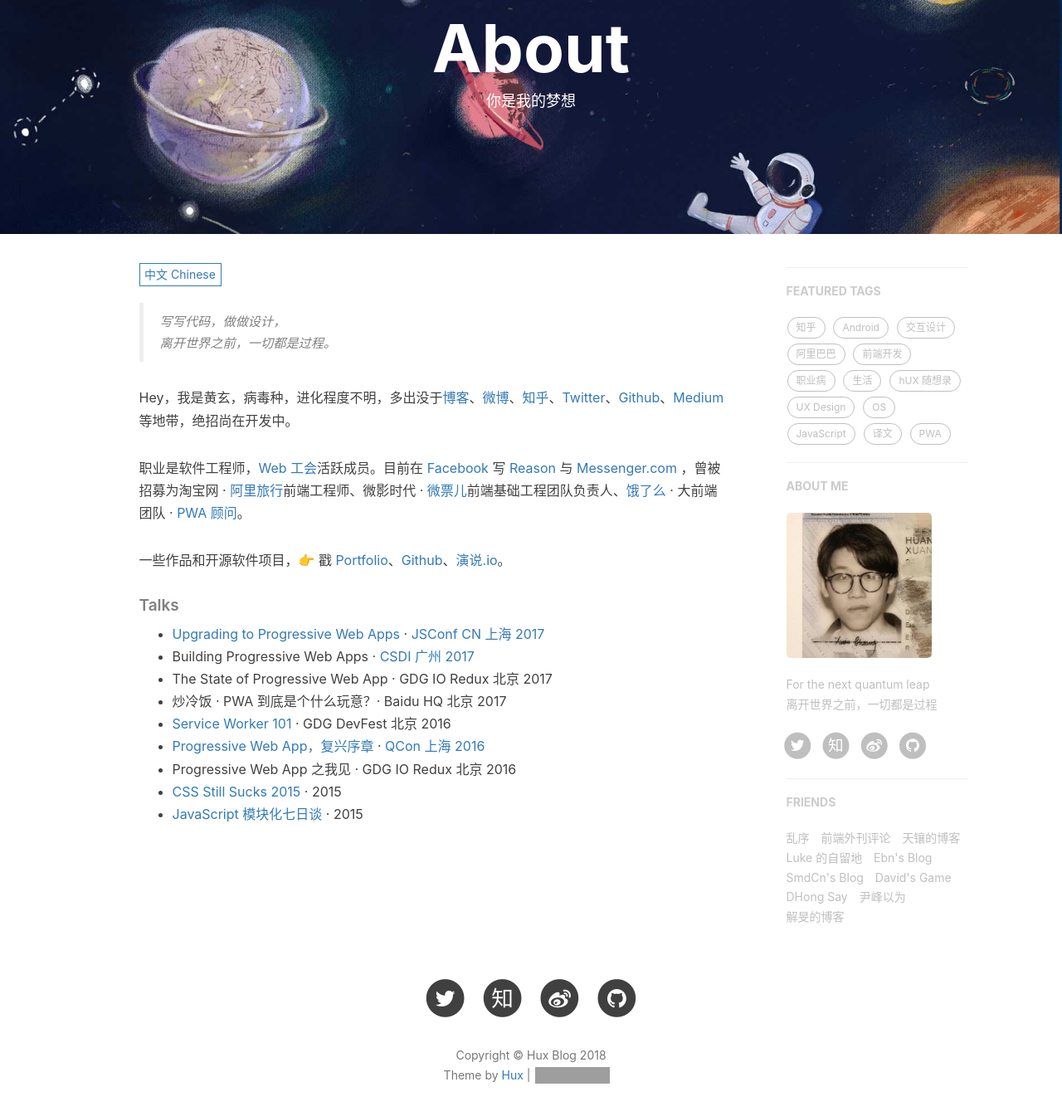
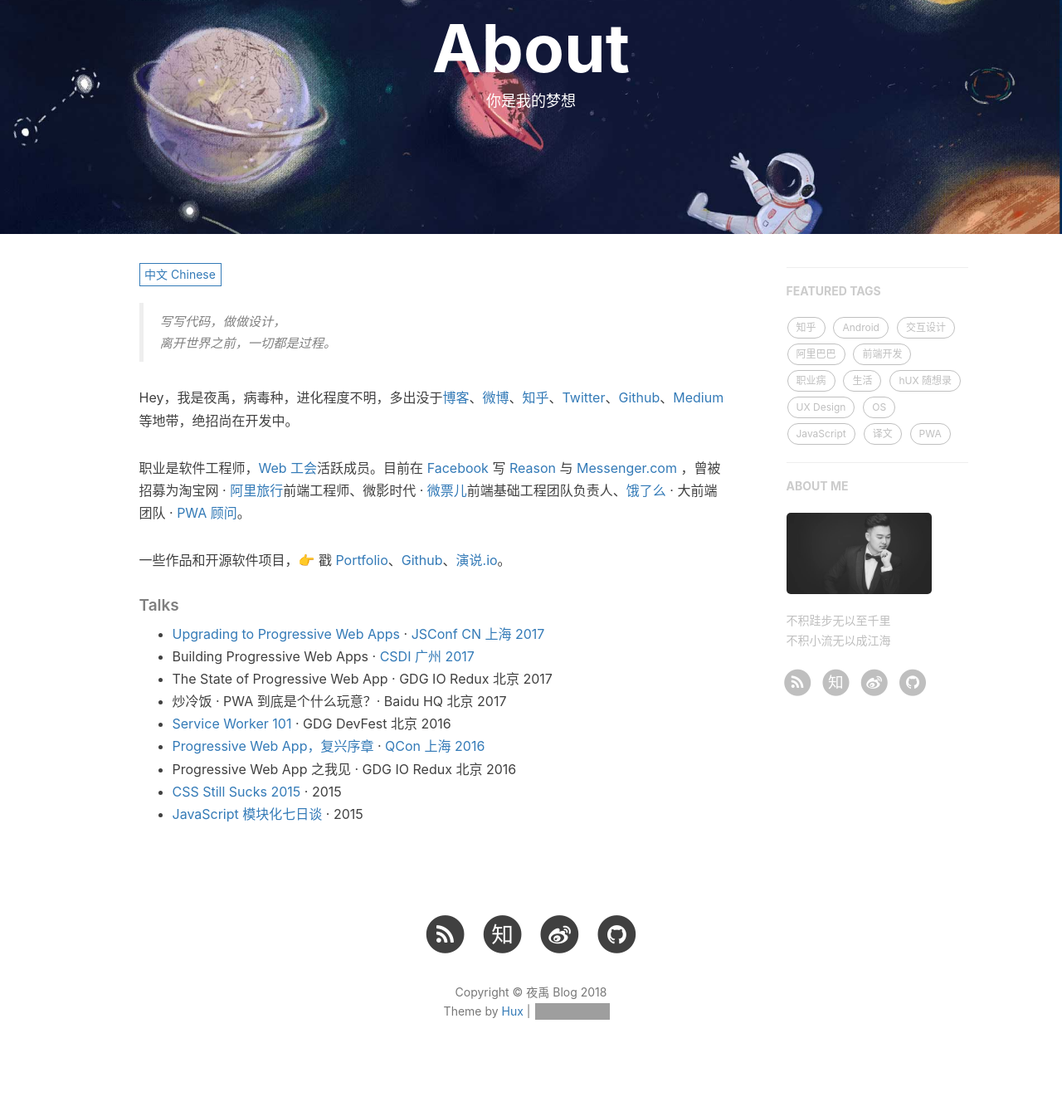
Before and after one commit to yemingyu/blog-template, a Jekyll site: the page built from about.html, in a window 1280 px wide and 1400 px high, scrolled down 136 px. Shown: the top 1345 px of the window at 83% size. Built offline with Jekyll 4.4.1, drawn with Linux system fonts in a browser that asks for light colours; nearby versions of some CDN libraries; comment, search, counter and statistics services are not loaded; after the commit the page ends 1459 px from its top, so only the background shows below that; some of the changed lines change nothing that is shown; grey boxes are pictures that could not be loaded.

Commit message:
modify config

```diff
--- a/_config.yml
+++ b/_config.yml
@@ -1,22 +1,22 @@
 # Site settings
-title: Hux Blog
-SEOTitle: 黄玄的博客 | Hux Blog
+title: 夜禹 Blog
+SEOTitle: 夜禹的博客 | 夜禹 Blog
 header-img: img/home-bg.jpg
-email: huxpro@gmail.com
-description: "关于前端与设计、黑客与画家 | 黄玄，Web & Mobile Lover，Software Engineer，UX Designer | 这里是 @Hux黄玄 的个人博客，与你一起发现更大的世界。"
-keyword: "黄玄, Hux黄玄, Hux, 鬼栈, huxpro, @huxpro, 黄玄的博客, Hux Blog, 博客, 个人网站, 互联网, Web, JavaScript, 前端, 设计"
-url: "https://huangxuan.me"              # your host, for absolute URL
+email: me@yemingyu.com
+description: "关于大前端与服务端、基础理论 | 夜禹，这里是 夜禹 的个人博客，与你共同学习。"
+keyword: "夜禹, 夜禹的博客, 夜禹 Blog, 博客, 个人网站, 互联网, Web, iOS、ReiOS、Server"
+url: "https://yemingyu.com"              # your host, for absolute URL
 baseurl: ""                             # for example, '/blog' if your blog hosted on 'host/blog'
 
 # Publish posts or collection documents with a future date.
 future: true
 
 # SNS settings
-RSS: false
-weibo_username:     huxpro
-zhihu_username:     huxpro
-github_username:    huxpro
-twitter_username:   huxpro
+RSS: true
+weibo_username:     2404119260
+zhihu_username:     mingyu-ye-74
+github_username:    yemingyu
+# twitter_username:   huxpro
 #facebook_username:  huxpro
 #linkedin_username:  firstname-lastname-idxxxx
 
@@ -53,7 +53,7 @@
 
 
 # Disqus settings
-disqus_username: hux
+disqus_username: yemingyu
 
 # Netease settings
 netease_comment: false
@@ -65,15 +65,15 @@
 # ba_track_id: [your track id]
 
 # Google Analytics
-ga_track_id: 'UA-49627206-1'            # Format: UA-xxxxxx-xx
-ga_domain: huangxuan.me
+ga_track_id: 'UA-501066-1'            # Format: UA-xxxxxx-xx
+ga_domain: yemingyu.me
 
 
 
 # Sidebar settings
 sidebar: true                           # whether or not using Sidebar.
-sidebar-about-description: "For the next quantum leap<br>离开世界之前，一切都是过程"
-sidebar-avatar: /img/avatar-hux-ny.jpg      # use absolute URL, seeing it's used in both `/` and `/about/`
+sidebar-about-description: "不积跬步无以至千里<br>不积小流无以成江海"
+sidebar-avatar: /img/avatar-yeyu-ny.jpg      # use absolute URL, seeing it's used in both `/` and `/about/`
 
 
 
@@ -90,39 +90,39 @@
 
 
 # Friends
-friends: [
-    {
-    #     title: "Su",
-    #     href: "http://su.gallery/"
-    # },{
-        title: "乱序",
-        href: "http://mida.re/"
-    },{
-        title: "前端外刊评论",
-        href: "http://qianduan.guru/"
-    },{
-        title: "天镶的博客",
-        href: "http://lingyu.wang/"
-    },{
-        title: "Luke 的自留地",
-        href: "http://hmqk1995.github.io"
-    },{
-        title: "Ebn's Blog",
-        href: "http://ebnbin.com/"
-    },{
-        title: "SmdCn's Blog",
-        href: "http://blog.smdcn.net"
-    },{
-        title: "David's Game",
-        href: "https://www.ruoyaowu.com/"
-    },{
-        title: "DHong Say",
-        href: "http://dhong.co"
-    },{
-        title: "尹峰以为",
-        href: "http://ingf.github.io/"
-    },{
-        title: "解旻的博客",
-        href: "http://xieminis.me/"
-    }
-]
+# friends: [
+#     {
+#     #     title: "Su",
+#     #     href: "http://su.gallery/"
+#     # },{
+#         title: "乱序",
+#         href: "http://mida.re/"
+#     },{
+#         title: "前端外刊评论",
+#         href: "http://qianduan.guru/"
+#     },{
+#         title: "天镶的博客",
+#         href: "http://lingyu.wang/"
+#     },{
+#         title: "Luke 的自留地",
+#         href: "http://hmqk1995.github.io"
+#     },{
+#         title: "Ebn's Blog",
+#         href: "http://ebnbin.com/"
+#     },{
+#         title: "SmdCn's Blog",
+#         href: "http://blog.smdcn.net"
+#     },{
+#         title: "David's Game",
+#         href: "https://www.ruoyaowu.com/"
+#     },{
+#         title: "DHong Say",
+#         href: "http://dhong.co"
+#     },{
+#         title: "尹峰以为",
+#         href: "http://ingf.github.io/"
+#     },{
+#         title: "解旻的博客",
+#         href: "http://xieminis.me/"
+#     }
+# ]
--- a/_includes/about/en.md
+++ b/_includes/about/en.md
@@ -3,7 +3,7 @@
 > Yet another man.
 
 
-Hi, I am *@huxpro* (Huang, Xuan), a software engineer & a designer. I am currently working on [Reason](https://reasonml.github.io/) and [Messenger.com](http://messenger.com/) at [Facebook](https://www.facebook.com/). I previously worked as Web Front-End Engineer at [Alibaba Trip](https://www.alitrip.com/); Web Front-End Infrastructure Team Lead at [Wepiao.com](https://www.crunchbase.com/organization/wepiao#/entity); And [Invited Consultant on PWA]((https://medium.com/elemefe/upgrading-ele-me-to-progressive-web-app-2a446832e509)) at [Ele.me](https://github.com/elemefe/).
+Hi, I am *@yeyu* (Huang, Xuan), a software engineer & a designer. I am currently working on [Reason](https://reasonml.github.io/) and [Messenger.com](http://messenger.com/) at [Facebook](https://www.facebook.com/). I previously worked as Web Front-End Engineer at [Alibaba Trip](https://www.alitrip.com/); Web Front-End Infrastructure Team Lead at [Wepiao.com](https://www.crunchbase.com/organization/wepiao#/entity); And [Invited Consultant on PWA]((https://medium.com/elemefe/upgrading-ele-me-to-progressive-web-app-2a446832e509)) at [Ele.me](https://github.com/elemefe/).
 
 I studied Digital Media Art and graduated from [Communication University of China](https://en.wikipedia.org/wiki/Communication_University_of_China) by 2016, and am studying Computer Science at [Rochester Institute of Technology](https://en.wikipedia.org/wiki/Rochester_Institute_of_Technology) from 2017.
 
--- a/_includes/about/zh.md
+++ b/_includes/about/zh.md
@@ -1,7 +1,7 @@
 > 写写代码，做做设计，
 > 离开世界之前，一切都是过程。
 
-Hey，我是黄玄，病毒种，进化程度不明，多出没于[博客](https://huangxuan.me)、[微博](weibo.com/huxpro)、[知乎](https://www.zhihu.com/people/huxpro/pins/posts)、[Twitter](https://twitter.com/Huxpro/)、[Github](http://github.com/huxpro)、[Medium](https://medium.com/@Huxpro) 等地带，绝招尚在开发中。
+Hey，我是夜禹，病毒种，进化程度不明，多出没于[博客](https://huangxuan.me)、[微博](weibo.com/huxpro)、[知乎](https://www.zhihu.com/people/huxpro/pins/posts)、[Twitter](https://twitter.com/Huxpro/)、[Github](http://github.com/huxpro)、[Medium](https://medium.com/@Huxpro) 等地带，绝招尚在开发中。
 
 职业是软件工程师，[Web 工会](https://medium.com/ben-and-dion/team-web-3315aa447fb2#.359a9c6cl)活跃成员。目前在 [Facebook](https://www.facebook.com/) 写 [Reason](https://reasonml.github.io/) 与 [Messenger.com](http://messenger.com/) ，曾被招募为淘宝网 · [阿里旅行](http://alitrip.com)前端工程师、微影时代 · [微票儿](http://www.wepiao.com/?r=movie)前端基础工程团队负责人、[饿了么](https://ele.me/) · 大前端团队 · [PWA 顾问](https://medium.com/elemefe/upgrading-ele-me-to-progressive-web-app-2a446832e509)。
 
```
Also changed, not shown: img/avatar-hux-ny.jpg (deleted), img/avatar-hux.jpg, img/avatar-yeyu-ny.jpg (added).
